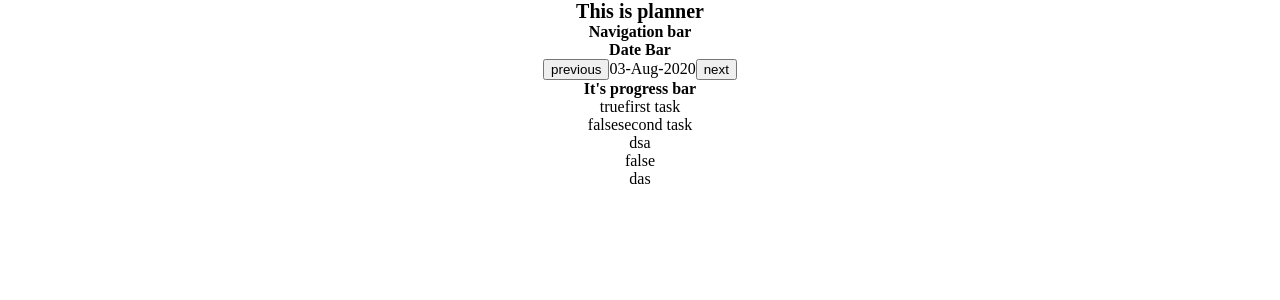
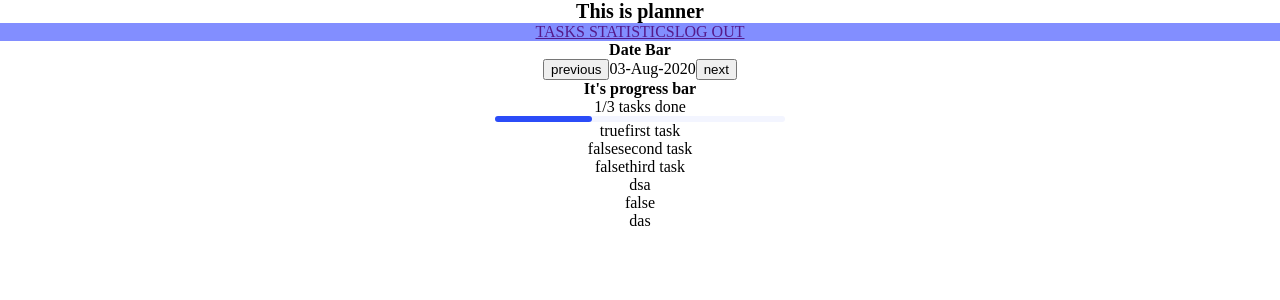
Before and after one commit to Maciag312/your-planner, a React (Create React App) app in the folder front-end-react/: page /planner in a window 1280 px wide. Shown: the top 300 px of the page. Built offline with nearby package versions, Linux system fonts and the light colour scheme; what miragejs would draw is missing.

Commit message:
added progress bar

```diff
--- a/front-end-react/src/Planner/NavigationBar.css
+++ b/front-end-react/src/Planner/NavigationBar.css
@@ -0,0 +1,3 @@
+.menu {
+    background-color: #828EFF;
+}
--- a/front-end-react/src/Planner/NavigationBar.js
+++ b/front-end-react/src/Planner/NavigationBar.js
@@ -1,10 +1,14 @@
 import React, { Component } from 'react'
 import { connect } from 'react-redux'
+import "./NavigationBar.css"
+import { Link } from 'react-router-dom'
 
 export const NavigationBar = () => {
     return (
-        <div>
-            <h4>Navigation bar</h4>
+        <div className="menu">
+            <Link>TASKS </Link>
+            <Link>STATISTICS</Link>
+            <Link>LOG OUT</Link>
         </div>
     )
 }
--- a/front-end-react/src/Planner/Planner.js
+++ b/front-end-react/src/Planner/Planner.js
@@ -4,6 +4,7 @@ import  NavigationBar  from './NavigationBar'
 import  DateBar  from './DateBar'
 import  ProgressBar  from './ProgressBar'
 import Task from './Task'
+
 
 const Planner = (props) => {
 
@@ -14,7 +15,7 @@ const Planner = (props) => {
             <h1> This is planner</h1>
             <NavigationBar/>
             <DateBar/>
-            <ProgressBar/>
+            <ProgressBar numberOfDone={props.tasks.filter(t=>t.isDone===true).length } numberOfTasks={props.tasks.length} />
             {props.tasks.map(t => <div>
                 <Task name={t.name} isDone={t.isDone} duration={t.duration} date={t.date} category={t.category}></Task>
             </div>)}
--- a/front-end-react/src/Planner/ProgressBar.css
+++ b/front-end-react/src/Planner/ProgressBar.css
@@ -0,0 +1,15 @@
+.outside {
+    width: 260px;
+    height: 6px;
+    border-radius: 10px;
+    background-color: #F3F5FF;
+    margin: 0 auto 0 auto;
+  }
+
+  .inside{
+   width: 100px;
+   height: 6px;
+   background-color: #2B4CF8;
+   border-radius: 10px;
+   border: 0px;
+  }
--- a/front-end-react/src/Planner/ProgressBar.js
+++ b/front-end-react/src/Planner/ProgressBar.js
@@ -1,9 +1,14 @@
 import React from 'react'
 
-function ProgressBar() {
+import './ProgressBar.css';
+
+function ProgressBar(props) {
+    const taskBarWidth = 290;
     return (
-        <div>
+        <div >
             <h4>It's progress bar</h4>
+            <div>{props.numberOfDone}/{props.numberOfTasks} tasks done</div>
+            <div className="outside" style={{width: taskBarWidth + "px"}}><div className="inside" style={{width: taskBarWidth*props.numberOfDone/props.numberOfTasks + "px"}} ></div></div>
 
         </div>
     )
--- a/front-end-react/src/Planner/Task.js
+++ b/front-end-react/src/Planner/Task.js
@@ -7,6 +7,7 @@ function Task(t) {
         <div>
             {t.isDone.toString()}
             {t.name}
+            {t.isTimeLimited}
             {t.duration===0?(play===true?<Redirect to="/timer"></Redirect>:<div></div>):<div></div>}
         </div>
     )
--- a/front-end-react/src/Store/reducers/mainReducer.js
+++ b/front-end-react/src/Store/reducers/mainReducer.js
@@ -2,7 +2,7 @@ const initialState = {
   day: 0,
   info: "21",
   authenticated: false,
-  tasks: [{duration: 123, date: 312, isDone: true, name: "first task", category: ""},{duration: 123, date: 123, isDone: false, name: "second task", category: ""}],
+  tasks: [{duration: 123, date: 312, isDone: true, name: "first task", category: ""},{duration: 123, date: 123, isDone: false, name: "second task", category: ""},{duration: 123, date: 312, isDone: false, name: "third task", category: ""}],
   jwt: ""
 }
 
```
